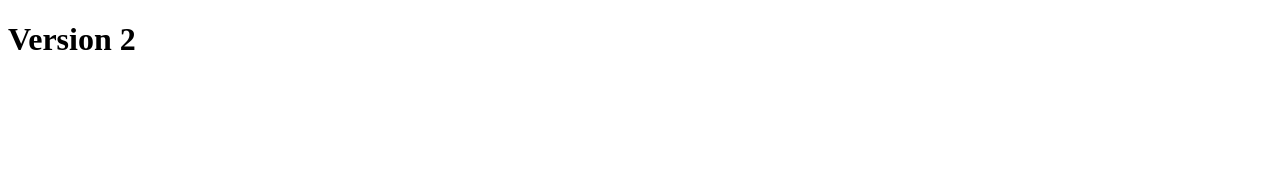
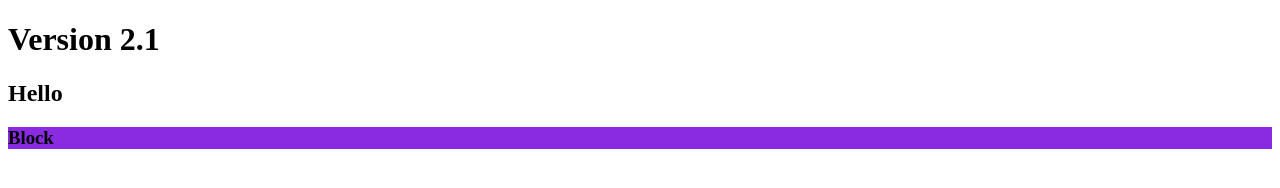
Before and after one commit to letx00x/newApp, a plain HTML site: page index.html in a window 1280 px wide. Drawn offline with Linux system fonts and the light colour scheme.

Commit message:
added sale and edit styles

```diff
--- a/index.html
+++ b/index.html
@@ -5,8 +5,13 @@
     <meta http-equiv="X-UA-Compatible" content="IE=edge">
     <meta name="viewport" content="width=device-width, initial-scale=1.0">
     <title>Document</title>
+    <link rel="stylesheet" href="styles/style.css">
 </head>
 <body>
-    <h1>Version 2</h1>
+    <h1>Version 2.1</h1>
+    <h2>Hello</h2>
+    <div class="block">
+        <h3>Block</h3>
+    </div>
 </body>
 </html>
--- a/styles/style.css
+++ b/styles/style.css
@@ -0,0 +1,3 @@
+.block{
+    background-color: blueviolet;
+}
```
Also changed, not shown: sale.html (added).
